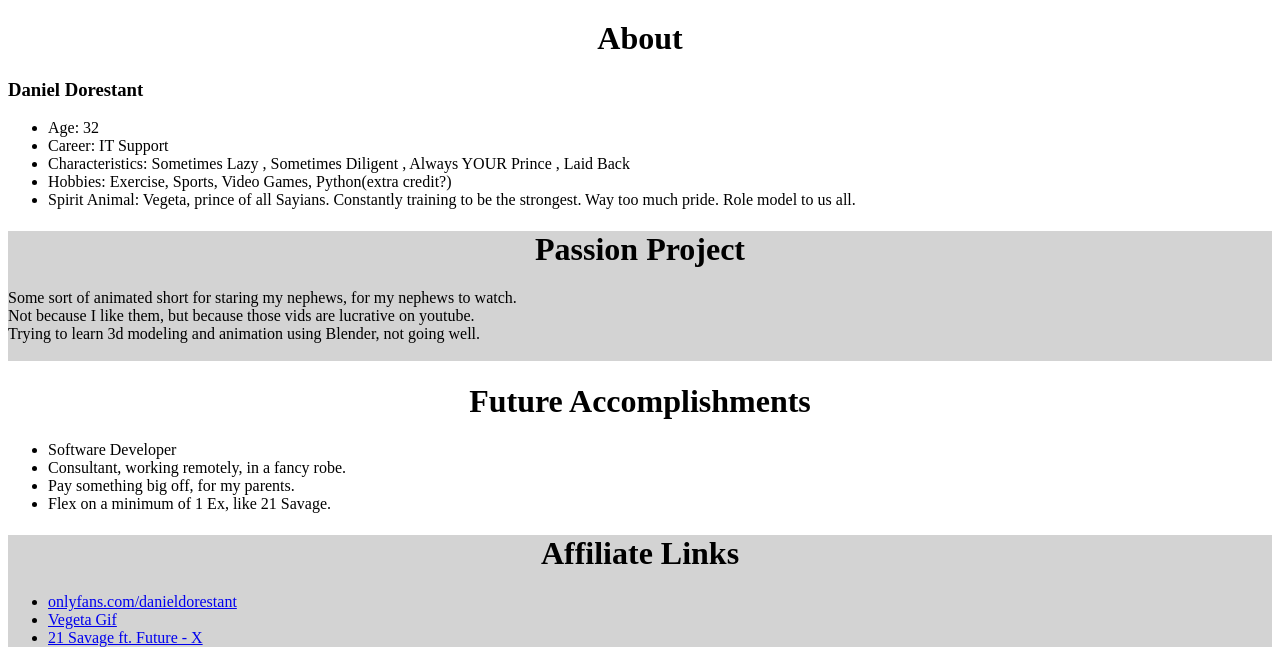
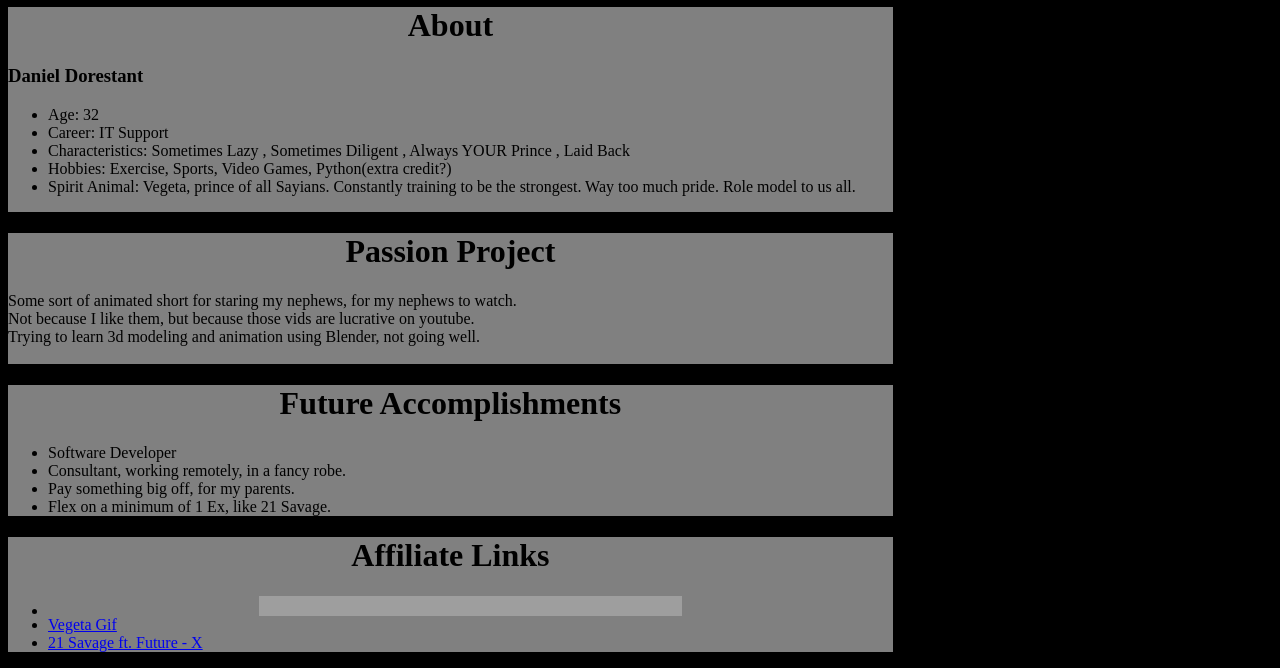
Before and after one commit to Dannydorestant/html_website, a Flask app: page / in a window 1280 px wide. Shown: the part 481-1149 px from the top of the page. Before the commit the page ends 1128 px from the top, so only its background shows below. Run offline with Flask 2, Linux system fonts and the light colour scheme; grey boxes are pictures that could not be loaded.

Commit message:
html website v2.00

```diff
--- a/main.py
+++ b/main.py
@@ -5,7 +5,7 @@ app = Flask(__name__)
 
 @app.route("/")
 def home():
-    return render_template("home.html")
+    return render_template("index.html")
 
 
 if __name__ == "__main__":
--- /dev/null
+++ b/static/css/styles.css
@@ -0,0 +1,37 @@
+body {
+background-color:Black;
+}
+
+.princedaniel {
+color:White;
+
+}
+
+div {
+background-color:gray;
+width:70%;
+}
+
+.div-header {
+background-color:Black;
+width:100%;
+}
+
+h1 {
+text-align:center;
+}
+
+img {
+text-align:center;
+}
+
+.center {
+    display: block;
+    margin-left: auto;
+    margin-right: auto;
+    width: 50%;
+    }
+
+h1 {
+text-align:center;
+}
--- a/templates/home.html
+++ b/templates/index.html
@@ -1,27 +1,22 @@
 <!DOCTYPE html>
 <html lang="en">
 <head>
+
+    <link type="text/css" rel="stylesheet" href="{{ url_for('static', filename='css/styles.css') }}" />
+
     <meta charset="UTF-8">
     <title>Daniel Dorestant</title>
-<style>
-    h1 {text-align:center}
-    img {text-align:center}
-    .center {
-  display: block;
-  margin-left: auto;
-  margin-right: auto;
-  width: 50%;}
 
-</style>
 </head>
 <body>
-<div style="background-color:Black">
-<h1 style="color:White">Daniel Dorestant (Vegeta)</h1>
-<img src="https://c.tenor.com/8tVykc_RBFMAAAAd/vegeta.gif" alt="Vegeta" class="center" height=400 width=100 />
+<div class="div-header">
+<img src="https://m.media-amazon.com/images/I/31LoLnTU56L.jpg" alt="Batman" class="center" height=400 width=100 />
+<h1 class="princedaniel">PrinceDaniel.com</h1>
 </div>
 
 <div>
-<h1 style="color:Black">About</h1>
+<table class="about-table">
+    <h1 style="color:Black">About</h1>
     <h3>Daniel Dorestant</h3>
     <ul>
         <li>Age: 32</li>
@@ -30,9 +25,10 @@
         <li>Hobbies: Exercise, Sports, Video Games, Python(extra credit?) </li>
         <li>Spirit Animal: Vegeta, prince of all Sayians. Constantly training to be the strongest. Way too much pride. Role model to us all.</li>
     </ul>
+</table>
  </div>
 
-<div style="background-color:LightGray">
+<div>
 <h1 style="color:Black">Passion Project</h1>
         <p> Some sort of animated short for staring my nephews, for my nephews to watch.<br>
             Not because I like them, but because those vids are lucrative on youtube.<br>
@@ -51,10 +47,10 @@
     </ul>
 </div>
 
-<div style="background-color:LightGray">
+<div>
 <h1 style="color:Black">Affiliate Links</h1>
     <ul>
-        <li><a href="onlyfans.com/danieldorestant">onlyfans.com/danieldorestant</a></li>
+        <li><a href="onlyfans.com/danieldorestant"><img src="https://c.tenor.com/8tVykc_RBFMAAAAd/vegeta.gif" alt="Vegeta" class="center" height=20 width=20 /></a></li>
         <li><a href="https://c.tenor.com/8tVykc_RBFMAAAAd/vegeta.gif">Vegeta Gif</a></li>
         <li><a href="https://www.youtube.com/watch?v=HwrMbhlBM8k">21 Savage ft. Future - X</a></li>
     </ul>
```
